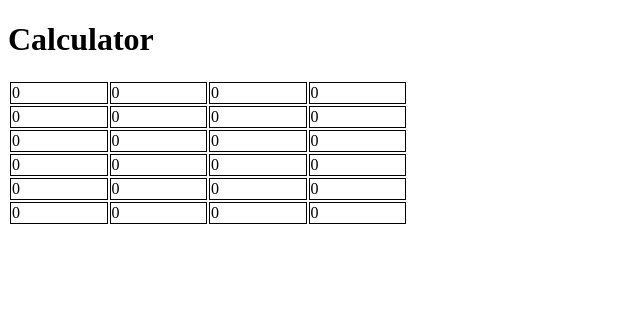
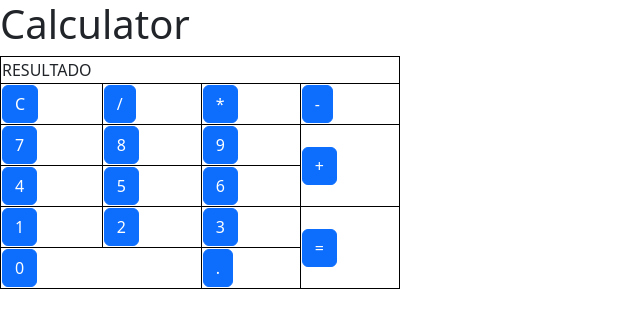
Before and after one commit to DallCard/Calculator, a React (Vite) app: page / in a window 1280 px wide. Shown: the top 328 px of the page, without its empty margins (0-640 px from the left). Built offline with nearby package versions, Linux system fonts and the light colour scheme.

Commit message:
se le dio estilo a la tabla y se le cambiaron a botones

```diff
--- a/index.html
+++ b/index.html
@@ -3,11 +3,13 @@
   <head>
     <meta charset="UTF-8" />
     <link rel="icon" type="image/svg+xml" href="/vite.svg" />
+    <link href="https://cdn.jsdelivr.net/npm/bootstrap@5.3.0-alpha1/dist/css/bootstrap.min.css" rel="stylesheet" integrity="sha384-GLhlTQ8iRABdZLl6O3oVMWSktQOp6b7In1Zl3/Jr59b6EGGoI1aFkw7cmDA6j6gD" crossorigin="anonymous">
     <meta name="viewport" content="width=device-width, initial-scale=1.0" />
     <title>Vite + React</title>
   </head>
   <body>
     <div id="root"></div>
     <script type="module" src="/src/main.jsx"></script>
+    <script src="https://cdn.jsdelivr.net/npm/bootstrap@5.3.0-alpha1/dist/js/bootstrap.bundle.min.js" integrity="sha384-w76AqPfDkMBDXo30jS1Sgez6pr3x5MlQ1ZAGC+nuZB+EYdgRZgiwxhTBTkF7CXvN" crossorigin="anonymous"></script>
   </body>
 </html>
--- /dev/null
+++ b/src/App.css
@@ -0,0 +1,7 @@
+table {
+width: 400px
+}
+
+td {
+    border: 1px solid black;
+}
--- a/src/App.jsx
+++ b/src/App.jsx
@@ -31,48 +31,117 @@ function App() {
   )
 }*/
 
+import './App.css'
+
 function App () {
   return (
     <div>
     <h1> Calculator</h1>
-    <table style={{width: '400px'}}>
+    <table >
+
+      {/*first row*/}
+
      <tr>
-        <td style={{border: '1px solid black'}}> 0 </td>
-        <td style={{border: '1px solid black'}}> 0 </td>
-        <td style={{border: '1px solid black'}}> 0 </td>
-        <td style={{border: '1px solid black'}}> 0 </td>
-        </tr>
-     <tr>
-        <td style={{border: '1px solid black'}}> 0 </td>
-        <td style={{border: '1px solid black'}}> 0 </td>
-        <td style={{border: '1px solid black'}}> 0 </td>
-        <td style={{border: '1px solid black'}}> 0 </td>
+      <td colSpan={4}> RESULTADO</td>
+
         </tr>
 
+      {/*Second row*/}
+
      <tr>
-        <td style={{border: '1px solid black'}}> 0 </td>
-        <td style={{border: '1px solid black'}}> 0 </td>
-        <td style={{border: '1px solid black'}}> 0 </td>
-        <td style={{border: '1px solid black'}}> 0 </td>
-        </tr>
-      <tr>
-        <td style={{border: '1px solid black'}}> 0 </td>
-        <td style={{border: '1px solid black'}}> 0 </td>
-        <td style={{border: '1px solid black'}}> 0 </td>
-        <td style={{border: '1px solid black'}}> 0 </td>
-        </tr>
-      <tr>
-        <td style={{border: '1px solid black'}}> 0 </td>
-        <td style={{border: '1px solid black'}}> 0 </td>
-        <td style={{border: '1px solid black'}}> 0 </td>
-        <td style={{border: '1px solid black'}}> 0 </td>
+        <td >
+          <button
+          type='button' className="btn btn-primary"> C </button>
+          </td>
+
+        <td >
+          <button
+        type='button' className="btn btn-primary"> / </button>
+         </td>
+
+        <td >
+         <button
+        type='button' className="btn btn-primary"> * </button>
+         </td>
+
+        <td >
+         <button
+        type='button' className="btn btn-primary"> - </button>
+         </td>
+
         </tr>
 
+      {/*third row*/}
+
+
+     <tr>
+      <td >
+        <button
+        type='button' className="btn btn-primary"> 7 </button>
+         </td>
+         <td >
+        <button
+        type='button' className="btn btn-primary"> 8 </button>
+         </td>
+         <td >
+        <button
+        type='button' className="btn btn-primary"> 9 </button>
+         </td>
+
+        <td rowSpan={2}>  <button
+        type='button' className="btn btn-primary"> + </button> </td>
+        </tr>
+
+        {/*Fourth row*/}
       <tr>
-        <td style={{border: '1px solid black'}}> 0 </td>
-        <td style={{border: '1px solid black'}}> 0 </td>
-        <td style={{border: '1px solid black'}}> 0 </td>
-        <td style={{border: '1px solid black'}}> 0 </td>
+      <td >
+        <button
+        type='button' className="btn btn-primary"> 4 </button>
+         </td>
+         <td >
+        <button
+        type='button' className="btn btn-primary"> 5 </button>
+         </td>
+         <td >
+        <button
+        type='button' className="btn btn-primary"> 6 </button>
+         </td>
+
+        </tr>
+
+
+        {/*Fifth row*/}
+
+
+      <tr>
+      <td >
+        <button
+        type='button' className="btn btn-primary"> 1 </button>
+         </td>
+         <td >
+        <button
+        type='button' className="btn btn-primary"> 2 </button>
+         </td>
+         <td >
+        <button
+        type='button' className="btn btn-primary"> 3 </button>
+         </td>
+
+        <td rowSpan={2}> <button
+        type='button' className="btn btn-primary"> = </button> </td>
+        </tr>
+
+        {/*sixth row*/}
+
+      <tr>
+        <td colSpan={2}><button
+        type='button' className="btn btn-primary"> 0 </button> </td>
+        <td >
+        <button
+        type='button' className="btn btn-primary"> . </button>
+         </td>
+
+
         </tr>
 
 
```
